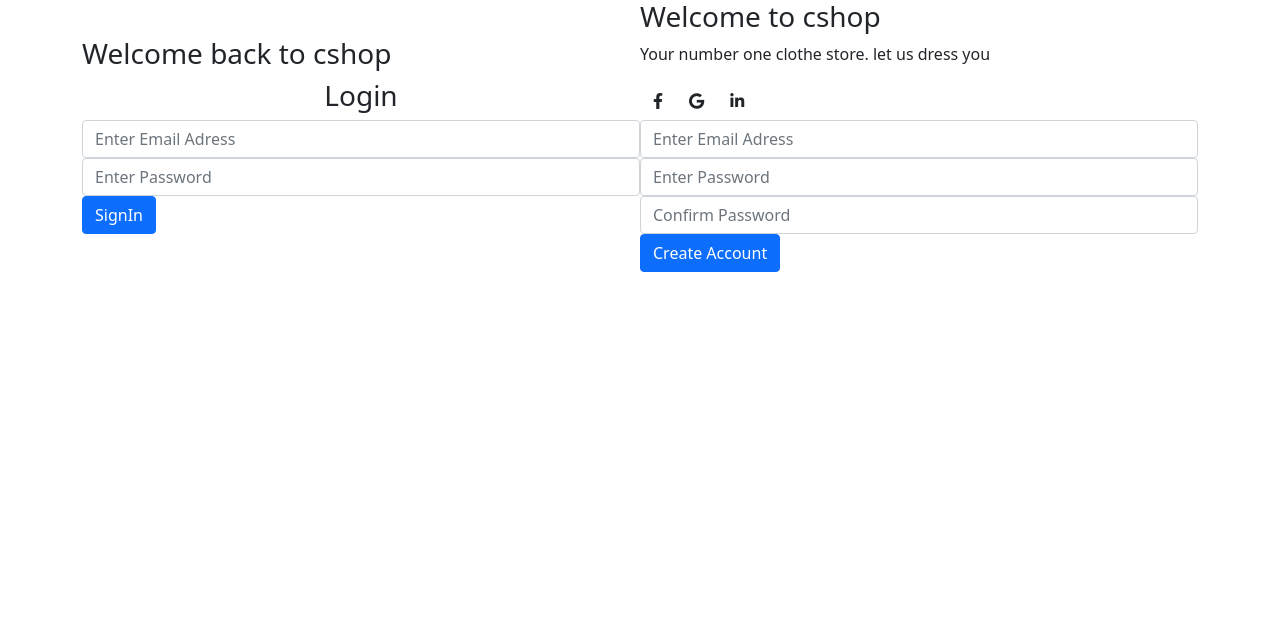
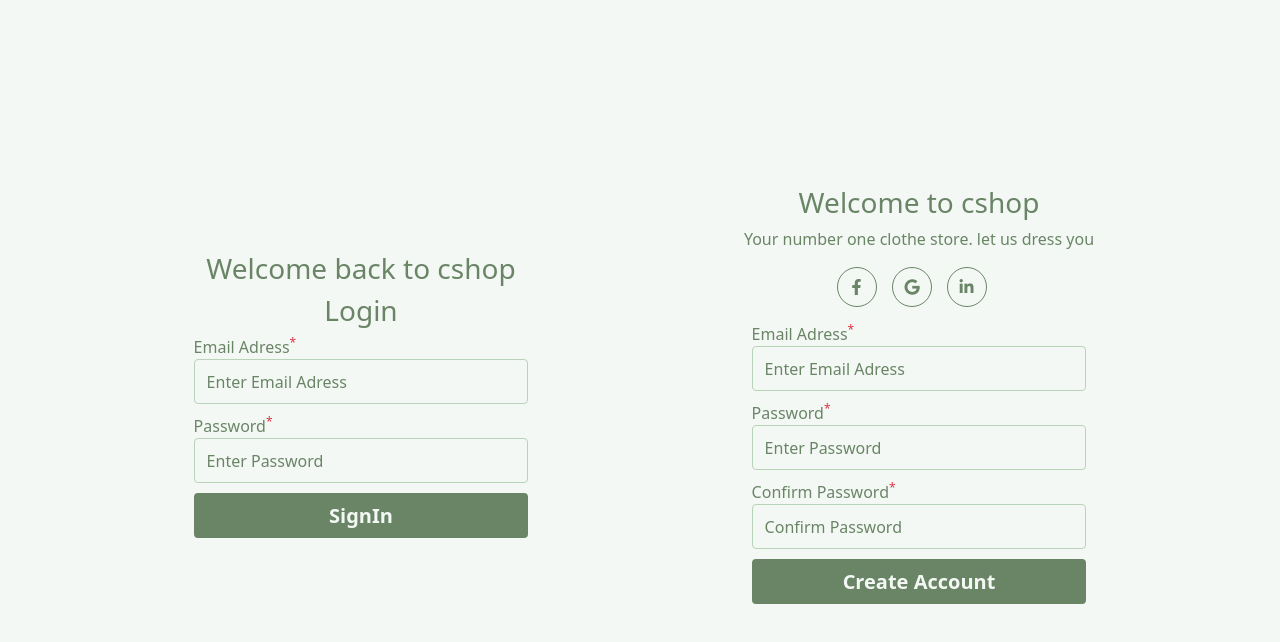
Before and after one commit to uhuru-rawlings/cshop, an Angular app: page / in a window 1280 px wide. Shown: the top 642 px of the page. Built offline with nearby package versions, Linux system fonts and the light colour scheme.

Commit message:
added label to input fields

```diff
--- a/src/app/register/register.component.css
+++ b/src/app/register/register.component.css
@@ -1,7 +1,13 @@
+.flex_registration{
+    height: 100vh;
+    color:#698566;
+    background-color: #F4F8F4;
+}
 .flex_registration .container{
     display: flex;
     flex-wrap: wrap;
     align-items:center;
+    height: 100%;
 }
 .loginform{
     width: 50%;
@@ -9,3 +15,52 @@
 .signupform{
     width: 50%;
 }
+.form-group{
+    margin-bottom: 10px;
+}
+.form-control{
+    height: 45px;
+    outline: none !important;
+    background-color: inherit !important;
+    color: #698566;
+    border-color: #B9D3B8;
+}
+::placeholder{
+    color:#698566 !important;
+}
+form{
+    width: 60%;
+    margin: auto;
+}
+#submitbtn{
+    height: 45px;
+    width: 100%;
+    font-weight: bold;
+    font-size: 20px;
+    background-color: #698566;
+    color: #F4F8F4;
+    border: 2px solid #698566;
+    transition: 2s;
+}
+#submitbtn:hover{
+    background-color: #F4F8F4;
+    color: #698566;
+}
+.sociallinks{
+    margin-bottom: 15px;
+}
+.sociallinks .btn{
+    color: #698566;
+    border: 1px solid #698566;
+    height: 40px;
+    width: 40px;
+    margin-right: 15px;
+    border-radius: 50%;
+}
+.sociallinks .btn:hover{
+    color: #F4F8F4;
+    background-color: #698566;
+}
+label{
+    color:#698566;
+}
--- a/src/app/register/register.component.html
+++ b/src/app/register/register.component.html
@@ -1,13 +1,15 @@
 <div class="flex_registration">
    <div class="container">
         <div class="loginform">
-            <h3>Welcome back to cshop</h3>
+            <h3  class="text-center">Welcome back to cshop</h3>
             <h3 class="text-center">Login</h3>
             <form action="" method="post" autocomplete="off">
                 <div class="form-group">
+                    <label for="useremail">Email Adress<sup class="text-danger">*</sup></label>
                     <input type="email" name="useremails" id="useremails" class="useremail shadow-none form-control" placeholder="Enter Email Adress">
                 </div>
                 <div class="form-group">
+                    <label for="useremail">Password<sup class="text-danger">*</sup></label>
                     <input type="password" name="userpassword" id="userpassword" class="useremail shadow-none form-control" placeholder="Enter Password">
                 </div>
                 <div class="form-group">
@@ -16,21 +18,24 @@
             </form>
         </div>
         <div class="signupform">
-            <h3>Welcome to cshop</h3>
-            <p>Your number one clothe store. let us dress you</p>
-            <div class="sociallinks">
+            <h3  class="text-center">Welcome to cshop</h3>
+            <p  class="text-center">Your number one clothe store. let us dress you</p>
+            <div class="sociallinks text-center ">
                 <button class="btn shadow-none"><i class="fa-brands fa-facebook-f"></i></button>
                 <button class="btn shadow-none"><i class="fa-brands fa-google"></i></button>
                 <button class="btn shadow-none"><i class="fa-brands fa-linkedin-in"></i></button>
             </div>
             <form action="" method="post" autocomplete="off">
                 <div class="form-group">
+                    <label for="useremail">Email Adress<sup class="text-danger">*</sup></label>
                     <input type="email" name="useremail" id="useremail" class="useremail shadow-none form-control" placeholder="Enter Email Adress">
                 </div>
                 <div class="form-group">
+                    <label for="useremail">Password<sup class="text-danger">*</sup></label>
                     <input type="password" name="password" id="password" class="useremail shadow-none form-control" placeholder="Enter Password">
                 </div>
                 <div class="form-group">
+                    <label for="useremail">Confirm Password<sup class="text-danger">*</sup></label>
                     <input type="password" name="cpassword" id="cpassword" class="useremail shadow-none form-control" placeholder="Confirm Password">
                 </div>
                 <div class="form-group">
```
